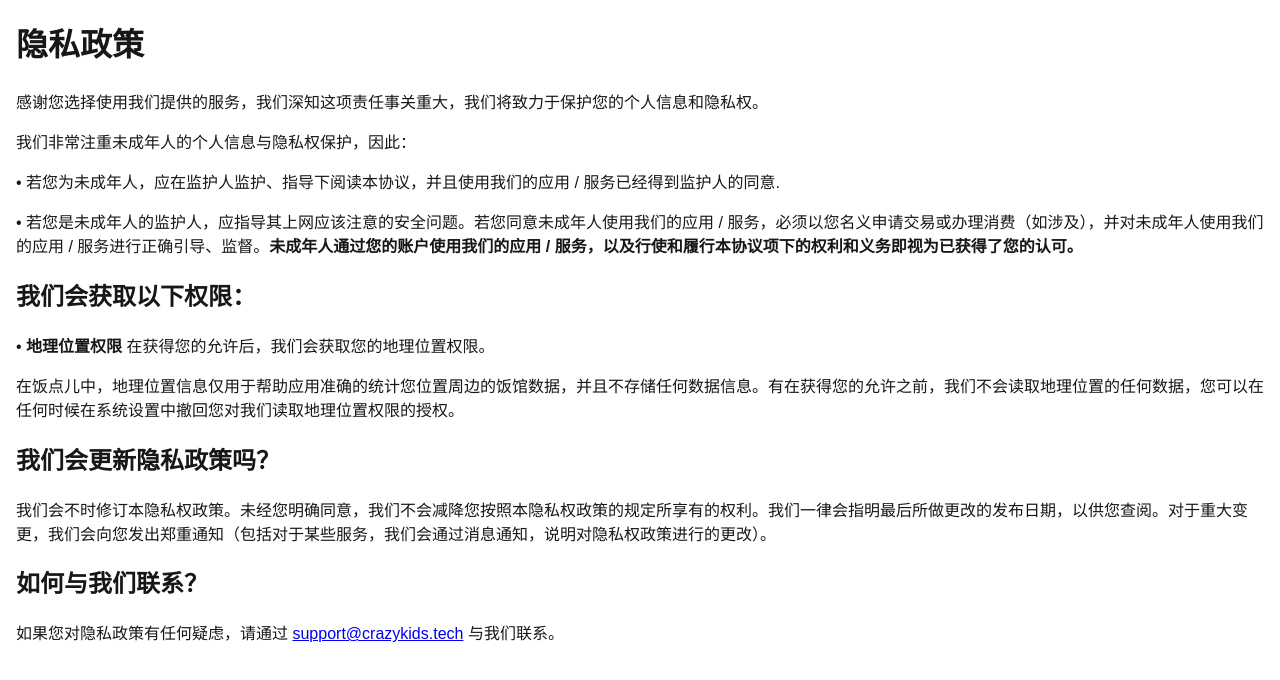
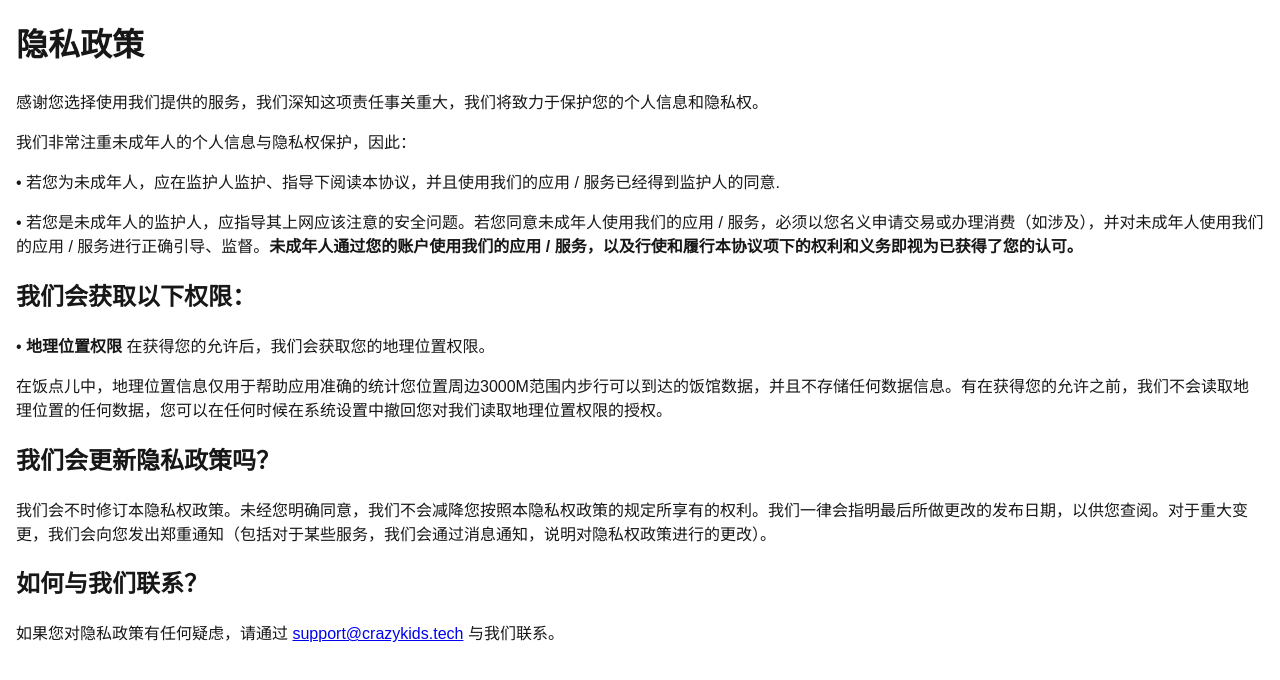
Before and after one commit to duan0120/fandianer, a Next.js app: page /privacy in a window 1280 px wide. Shown: the top 680 px of the page. Built offline with nearby package versions, Linux system fonts and the light colour scheme.

Commit message:
feat: 更新隐私政策

```diff
--- a/app/privacy/page.tsx
+++ b/app/privacy/page.tsx
@@ -12,7 +12,7 @@ export default function Privacy() {
       <h2>我们会获取以下权限：</h2>
 
       <p>• <strong>地理位置权限</strong> 在获得您的允许后，我们会获取您的地理位置权限。</p>
-      <p>在饭点儿中，地理位置信息仅用于帮助应用准确的统计您位置周边的饭馆数据，并且不存储任何数据信息。有在获得您的允许之前，我们不会读取地理位置的任何数据，您可以在任何时候在系统设置中撤回您对我们读取地理位置权限的授权。</p>
+      <p>在饭点儿中，地理位置信息仅用于帮助应用准确的统计您位置周边3000M范围内步行可以到达的饭馆数据，并且不存储任何数据信息。有在获得您的允许之前，我们不会读取地理位置的任何数据，您可以在任何时候在系统设置中撤回您对我们读取地理位置权限的授权。</p>
 
       <h2>我们会更新隐私政策吗？</h2>
 
```
